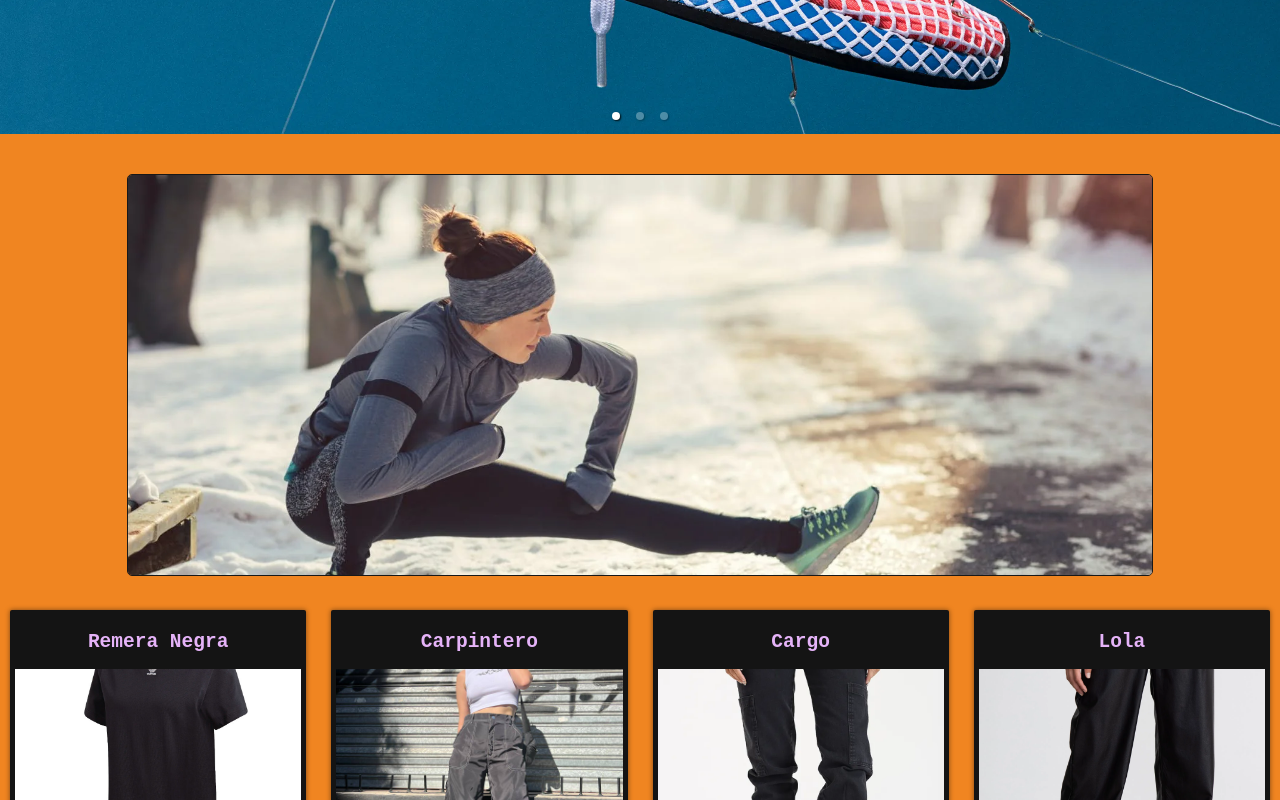
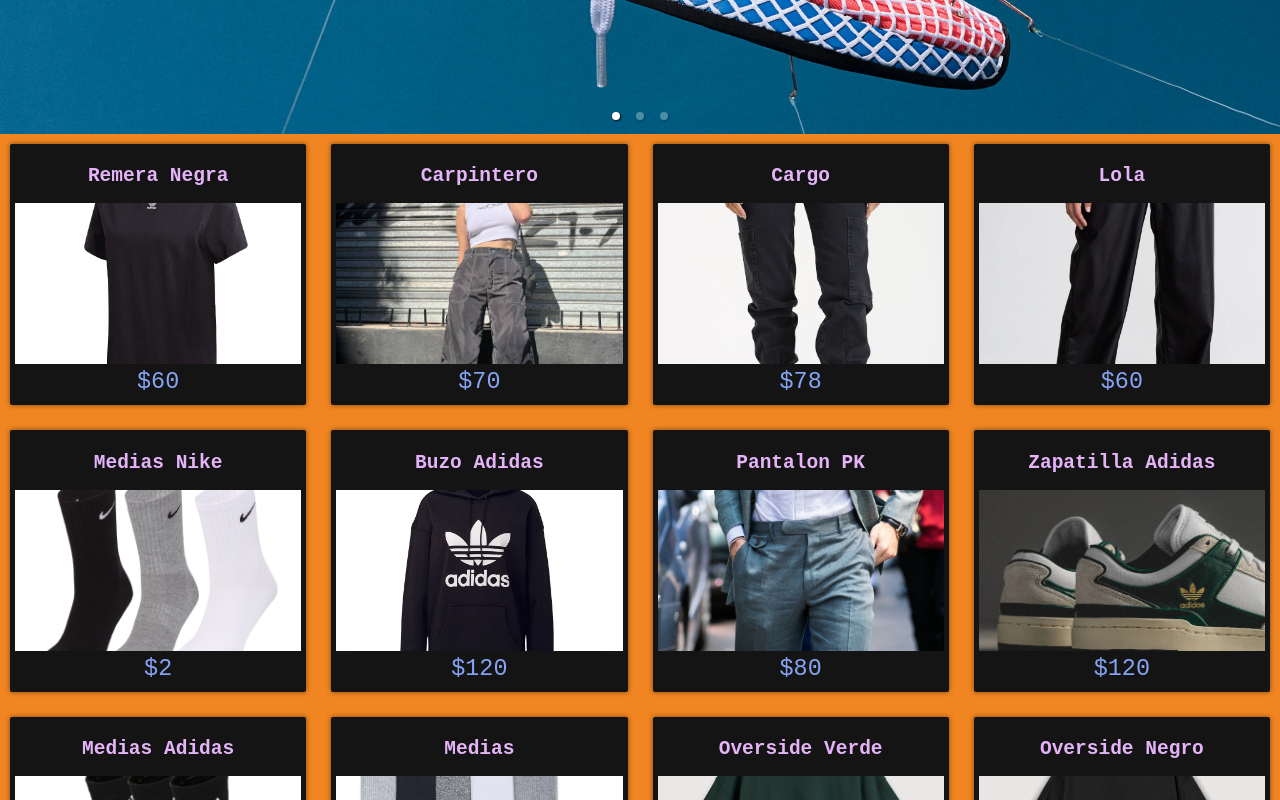
Before and after one commit to BrianRuizZ/TiendaDeRopa, a React (Vite) app: page / in a window 1280 px wide. Shown: the part 546-1346 px from the top of the page. Built offline with nearby package versions, Linux system fonts and the light colour scheme.

Commit message:
quitando imagen :(

```diff
--- a/src/App.css
+++ b/src/App.css
@@ -173,28 +173,6 @@
   text-align: center;
 }
 
-#publi{
-  display: flex;
-  justify-content: center;
-  align-items: center;
-}
-
-.publicidad {
-  display: flex;
-  justify-content: center;
-  align-items: center;
-}
-
-.publicidad-img {
-  margin-bottom: 3vh;
-  margin-top: 5vh;
-  object-fit: cover;
-  width: 80%;
-  height: 50vh;
-  border-radius: 5px;
-  border: 1px solid rgb(24, 24, 24);
-}
-
 .precio-categoria {
   color: rgb(134, 164, 245);
   font-size: 1.8em;
@@ -230,7 +208,4 @@
   .titulo-h2 {
     display: none;
   }
-  .publicidad-img {
-    width: 97%;
-  }
 }
--- a/src/App.jsx
+++ b/src/App.jsx
@@ -115,9 +115,6 @@
           ))}
         </Carousel>
       </div>
-      <div id='publi' className='publicidad'>
-        <img className='publicidad-img' src='./productos/publi.png'></img>
-      </div>
       <div ref={destinoRef} id='destino' className='categorias'>
         {ProductosFiltrados.map(producto => (
           <ul className='ul-categoria' key={producto.id}>
```
